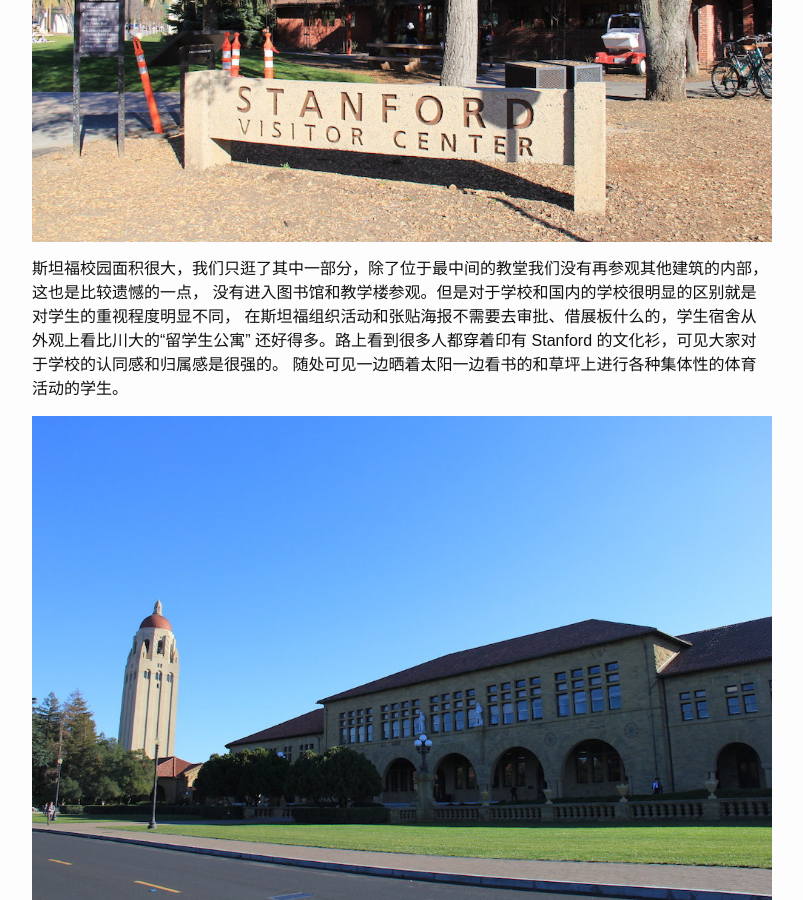
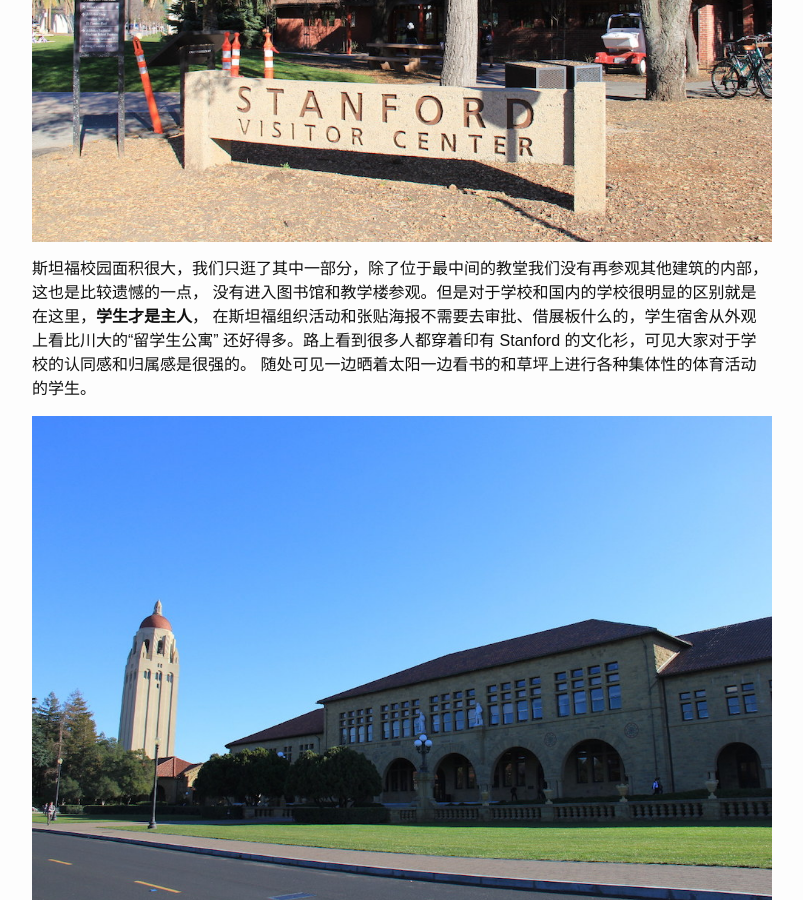
Before and after one commit to itfen/md, a Jekyll site: the page built from _posts/2015-03-08-summary-of-the-facebook-open-academy-2015-program.md, in a window 1280 px wide and 900 px high, scrolled down 2588 px. Shown: the whole window, without its empty margins (238-1041 px from the left). Built offline with Jekyll 4.4.1, drawn with Linux system fonts in a browser that asks for light colours; nearby versions of some CDN libraries; comment, search, counter and statistics services are not loaded.

Commit message:
Update post

```diff
--- a/_posts/2015-03-08-summary-of-the-facebook-open-academy-2015-program.md
+++ b/_posts/2015-03-08-summary-of-the-facebook-open-academy-2015-program.md
@@ -31,7 +31,7 @@
 ![Facebook Open Academy]({{ site.url }}/assets/img/20150308-05.jpg)
 
 斯坦福校园面积很大，我们只逛了其中一部分，除了位于最中间的教堂我们没有再参观其他建筑的内部，这也是比较遗憾的一点，
-没有进入图书馆和教学楼参观。但是对于学校和国内的学校很明显的区别就是对学生的重视程度明显不同，
+没有进入图书馆和教学楼参观。但是对于学校和国内的学校很明显的区别就是在这里，**学生才是主人**，
 在斯坦福组织活动和张贴海报不需要去审批、借展板什么的，学生宿舍从外观上看比川大的“留学生公寓”
 还好得多。路上看到很多人都穿着印有 Stanford 的文化衫，可见大家对于学校的认同感和归属感是很强的。
 随处可见一边晒着太阳一边看书的和草坪上进行各种集体性的体育活动的学生。
```
Also changed, not shown: other parts of _posts/2015-03-08-summary-of-the-facebook-open-academy-2015-program.md (+3 -0 lines), assets/img/20150308-11.jpg (added), 1 other file.
